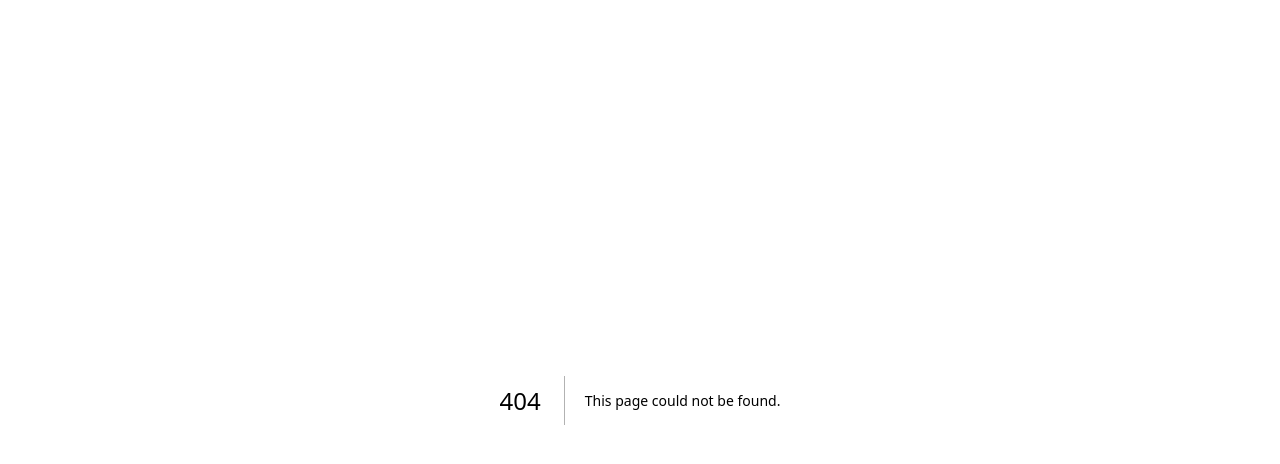
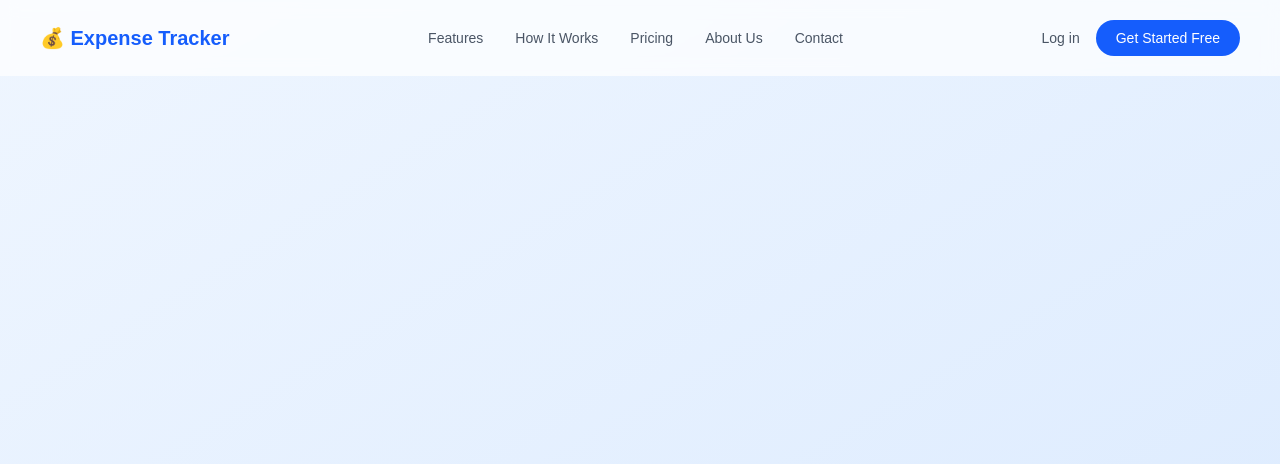
Before and after one commit to fanjorin/grp3-expense-tracker, a Next.js app in the folder frontend/: page /landing in a window 1280 px wide. Before the commit this address had no page. Shown: the top 464 px of the page. Built offline with nearby package versions, Linux system fonts and the light colour scheme.

Commit message:
feat: add learning page navbar

```diff
--- /dev/null
+++ b/frontend/app/landing/components/LandingNavbar.jsx
@@ -0,0 +1,31 @@
+export default function LandingNavbar() {
+  return (
+    <nav className="flex items-center justify-between px-10 py-5 bg-white/70 backdrop-blur-sm sticky top-0 z-50">
+
+      {/* Logo */}
+      <div className="flex items-center gap-2 text-blue-600 font-bold text-xl">
+        💰 Expense Tracker
+      </div>
+
+      {/* Nav Links */}
+      <div className="flex items-center gap-8 text-sm text-gray-600">
+        <a href="#" className="hover:text-blue-600">Features</a>
+        <a href="#" className="hover:text-blue-600">How It Works</a>
+        <a href="#" className="hover:text-blue-600">Pricing</a>
+        <a href="#" className="hover:text-blue-600">About Us</a>
+        <a href="#" className="hover:text-blue-600">Contact</a>
+      </div>
+
+      {/* Buttons */}
+      <div className="flex items-center gap-4">
+        <a href="#" className="text-sm text-gray-600 hover:text-blue-600">
+          Log in
+        </a>
+        <a href="#" className="bg-blue-600 text-white text-sm px-5 py-2 rounded-full hover:bg-blue-700">
+          Get Started Free
+        </a>
+      </div>
+
+    </nav>
+  );
+}
--- /dev/null
+++ b/frontend/app/landing/page.jsx
@@ -0,0 +1,9 @@
+import LandingNavbar from "./components/LandingNavbar";
+
+export default function LandingPage() {
+  return (
+    <main className="min-h-screen bg-gradient-to-br from-blue-50 to-blue-100">
+      <LandingNavbar />
+    </main>
+  );
+}
```
